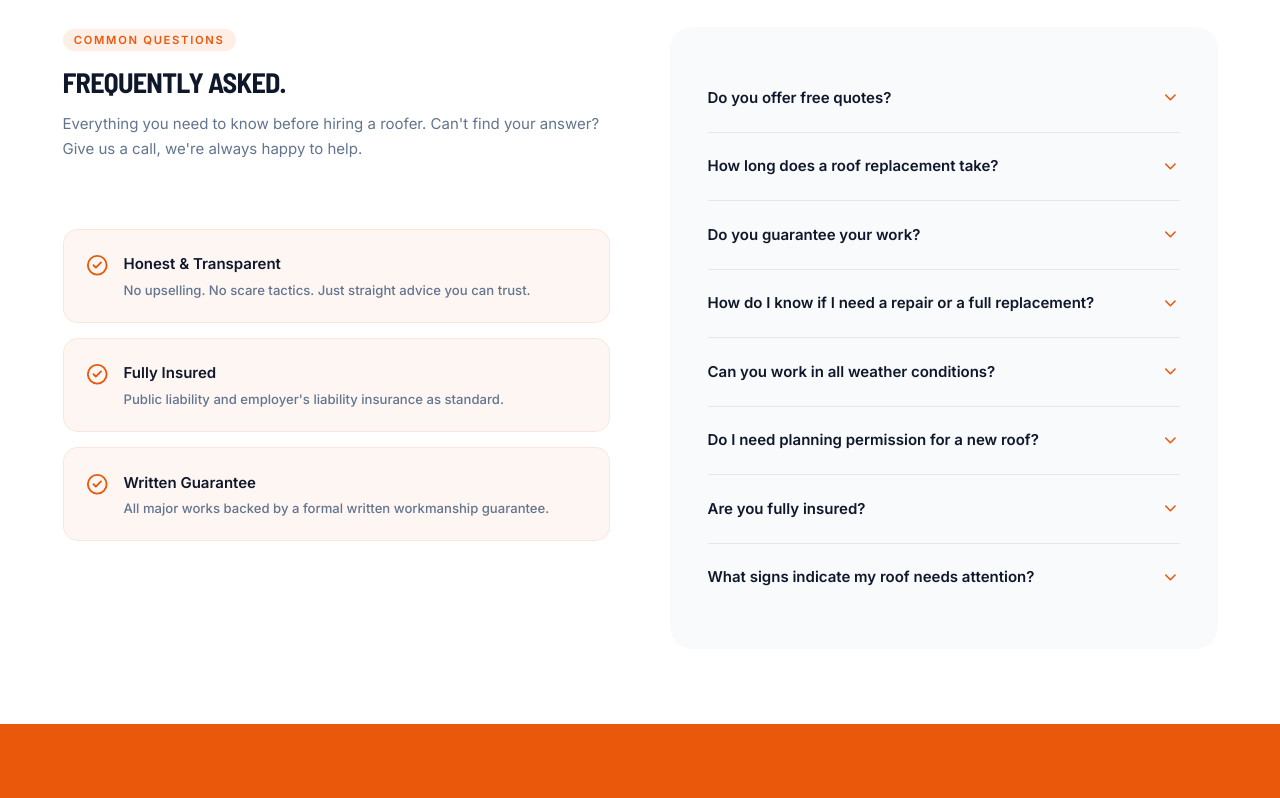
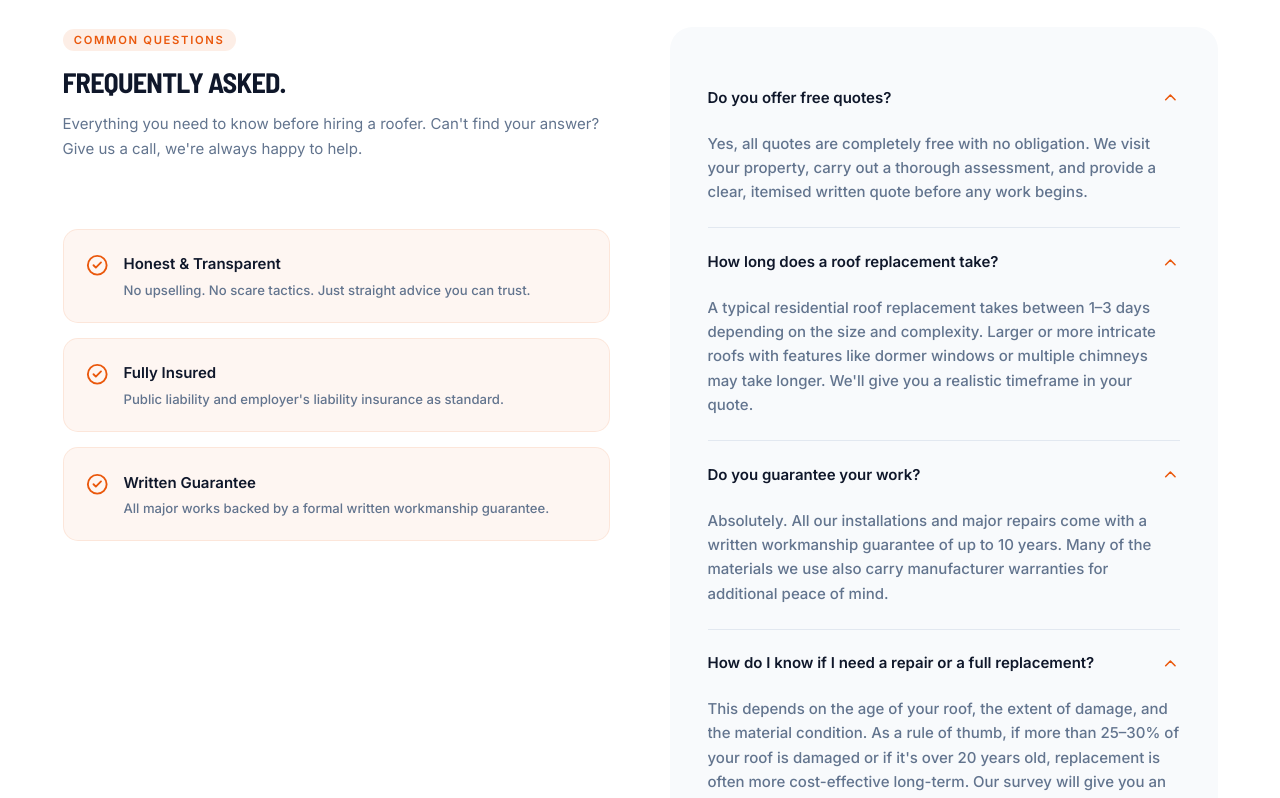
Before and after one commit to zahramaryam393-code/jl-roofing, a Next.js app: page /services in a window 1280 px wide. Shown: the part 7480-8278 px from the top of the page. Built offline with nearby package versions, Linux system fonts and the light colour scheme.

Commit message:
FAQs changing

```diff
--- a/components/FaqAccordion.tsx
+++ b/components/FaqAccordion.tsx
@@ -41,17 +41,26 @@ export const generalFaqs: Faq[] = [
 ]
 
 export function FaqAccordion({ faqs = generalFaqs }: { faqs?: Faq[] }) {
-  const [openIndex, setOpenIndex] = useState<number | null>(null)
+  const [openIndices, setOpenIndices] = useState<Set<number>>(new Set(faqs.map((_, i) => i)))
+
+  const toggle = (i: number) => {
+    setOpenIndices((prev) => {
+      const next = new Set(prev)
+      if (next.has(i)) next.delete(i)
+      else next.add(i)
+      return next
+    })
+  }
 
   return (
     <div className="divide-y divide-slate-200">
       {faqs.map((faq, i) => {
-        const isOpen = openIndex === i
+        const isOpen = openIndices.has(i)
         return (
           <div key={i}>
             <button
               className="w-full flex items-center justify-between gap-4 py-6 text-left group"
-              onClick={() => setOpenIndex(isOpen ? null : i)}
+              onClick={() => toggle(i)}
               aria-expanded={isOpen}
             >
               <span className="text-base font-semibold text-primary group-hover:text-accent transition-colors">
```
